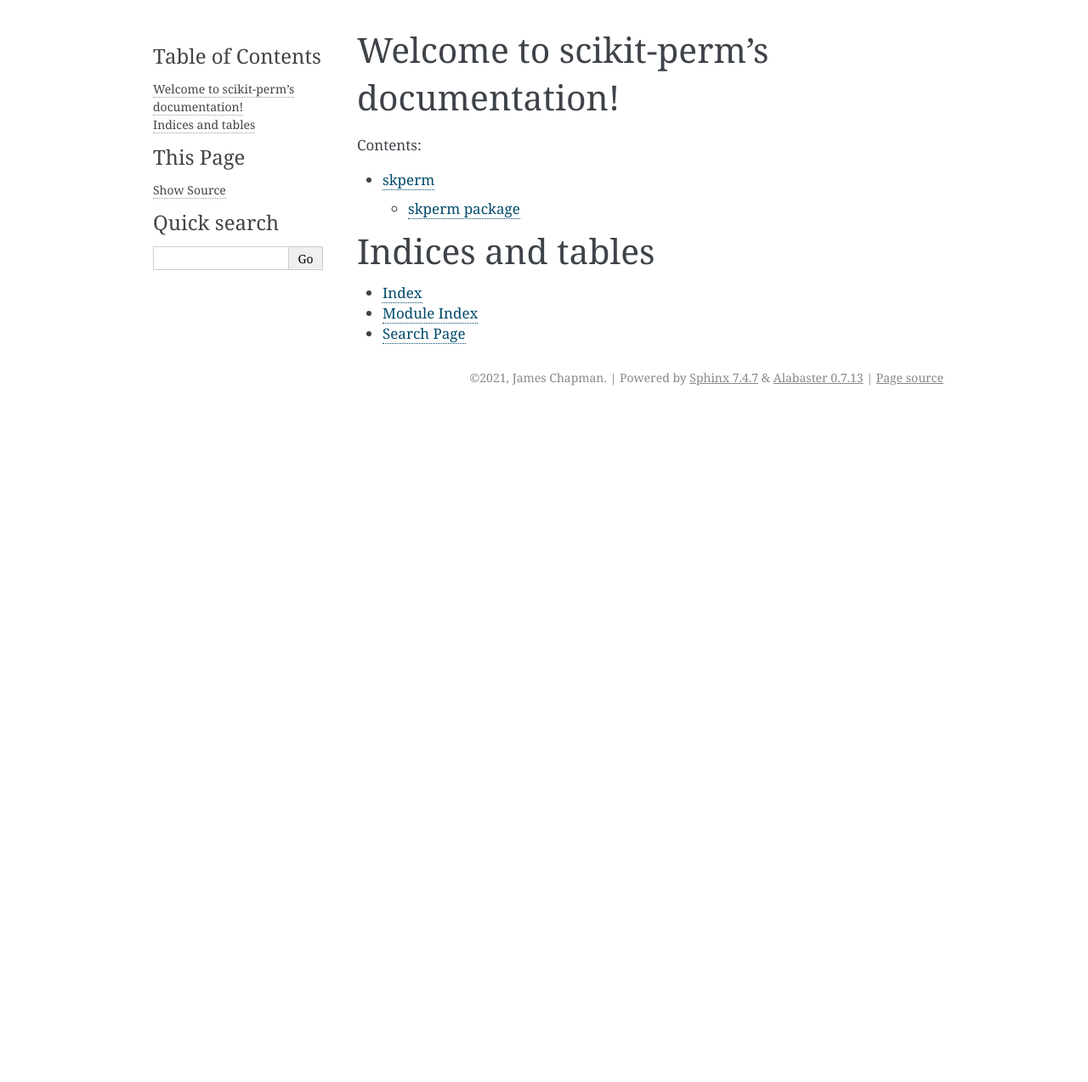
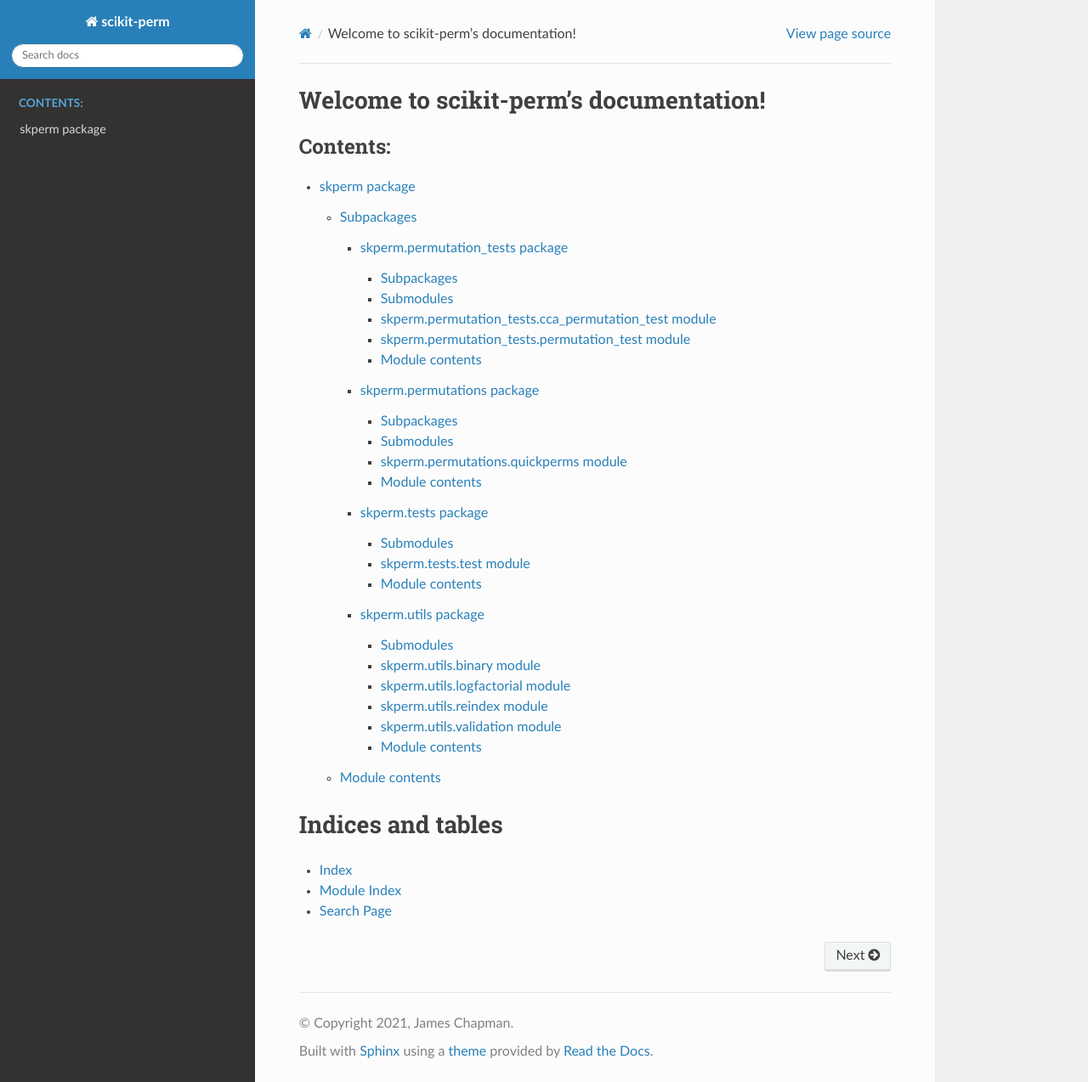
Before and after one commit to jameschapman19/scikit-palm, a Sphinx documentation site: the page built from docs/index.rst, in a window 1280 px wide and 1274 px high. Shown: the whole window at 85% size. Built offline with Sphinx 7.4.7 and the Read the Docs theme 2.0.0, drawn with Linux system fonts in a browser that asks for light colours; pages that are not in the unit, such as notebooks, are missing from menus.

```diff
--- a/docs/conf.py
+++ b/docs/conf.py
@@ -53,7 +53,7 @@
 # The theme to use for HTML and HTML Help pages.  See the documentation for
 # a list of builtin themes.
 #
-html_theme = 'alabaster'
+html_theme = "sphinx_rtd_theme"
 
 # Add any paths that contain custom static files (such as style sheets) here,
 # relative to this directory. They are copied after the builtin static files,
--- a/docs/index.rst
+++ b/docs/index.rst
@@ -7,11 +7,11 @@
 =======================================
 
 .. toctree::
-   :maxdepth: 2
+   :maxdepth: 4
    :caption: Contents:
 
    source/documentation
-   source/package_reference/modules.rst
+   source/package_reference/skperm.rst
    source/developer_info
 
 
--- a/docs/source/package_reference/modules.rst
+++ /dev/null
@@ -1,7 +0,0 @@
-skperm
-======
-
-.. toctree::
-   :maxdepth: 4
-
-   skperm
```
